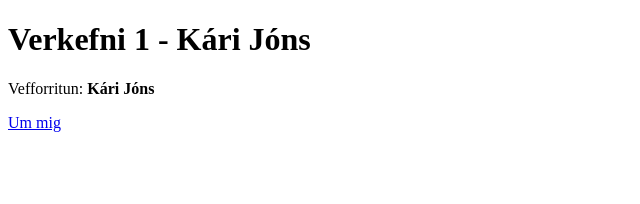
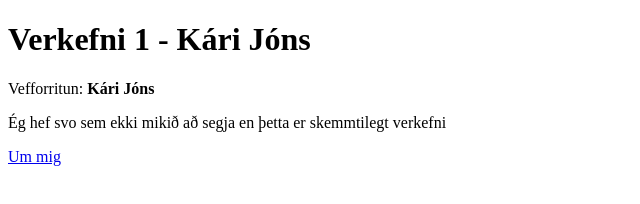
Before and after one commit to kaj48/verkefni1, a plain HTML site: page index.html in a window 1280 px wide. Shown: the whole page, without its empty margins (0-640 px from the left). Drawn offline with Linux system fonts and the light colour scheme.

Commit message:
Texti lagaður

```diff
--- a/index.html
+++ b/index.html
@@ -10,6 +10,9 @@
         Vefforritun: <strong>Kári Jóns</strong>
     </p>
     <p>
+        Ég hef svo sem ekki mikið að segja en þetta er skemmtilegt verkefni
+    </p>
+    <p>
         <a href="about/about.html">Um mig</a>
     </p>
   </body>
```
